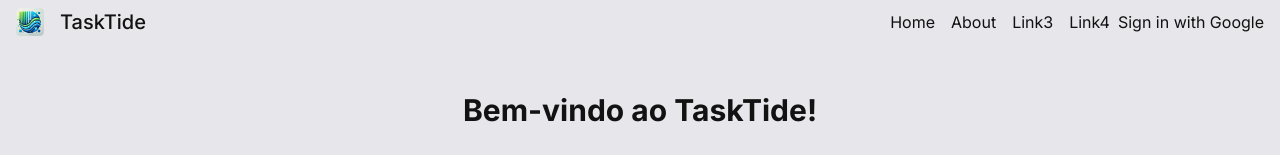
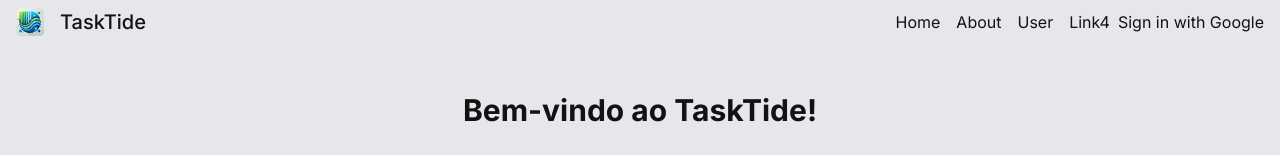
Before and after one commit to Alexsander33set/TaskTide, a Next.js app: page / in a window 1280 px wide. Shown: the top 155 px of the page. Built offline with nearby package versions, Linux system fonts and the light colour scheme; no server answers.

Commit message:
Redirect to `/` when click to logo on navbar

```diff
--- a/src/components/layout/Navbar.tsx
+++ b/src/components/layout/Navbar.tsx
@@ -6,15 +6,17 @@ import UserAvatar from "../Profile";
 export default async function Navbar() {
   return(
     <section id="navbar" className="flex justify-between items-center px-4 py-2">
-      <div className="logo flex items-center gap-4">
-        <Image src='/logo.webp' alt="Logo" height={28} width={28} />
-        <h1 className="font-medium text-xl">TaskTide</h1>
-      </div>
+      <Link href="/">
+        <div className="logo flex items-center gap-4">
+          <Image src='/logo.webp' alt="Logo" height={28} width={28} />
+          <h1 className="font-medium text-xl">TaskTide</h1>
+        </div>
+      </Link>
       <div className="flex items-center gap-2">
         <nav className="flex gap-4">
           <Link href="/">Home</Link>
           <Link href="/about">About</Link>
-          <Link href="/">Link3</Link>
+          <Link href="/user">User</Link>
           <Link href="/">Link4</Link>
         </nav>
         <UserAvatar />
```
